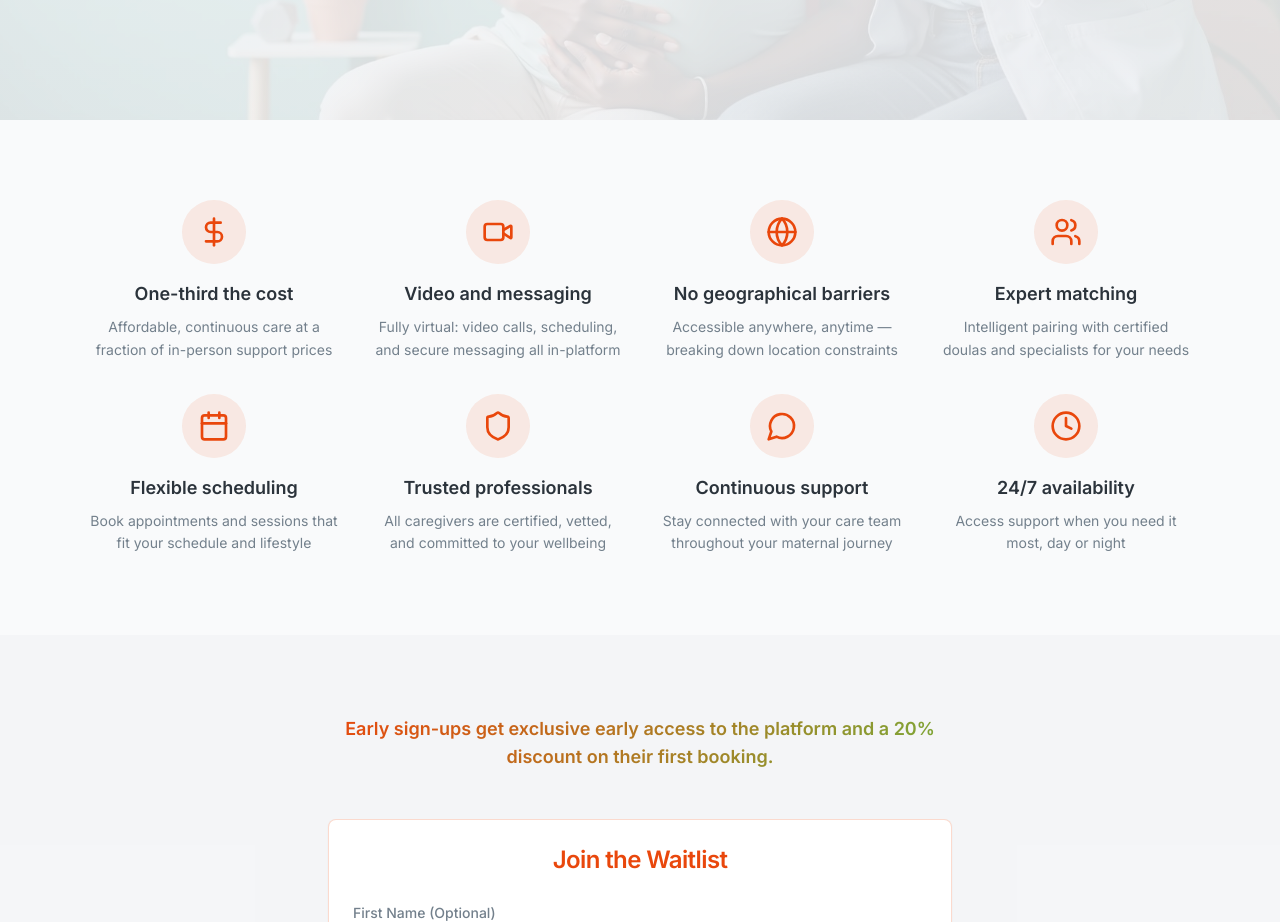
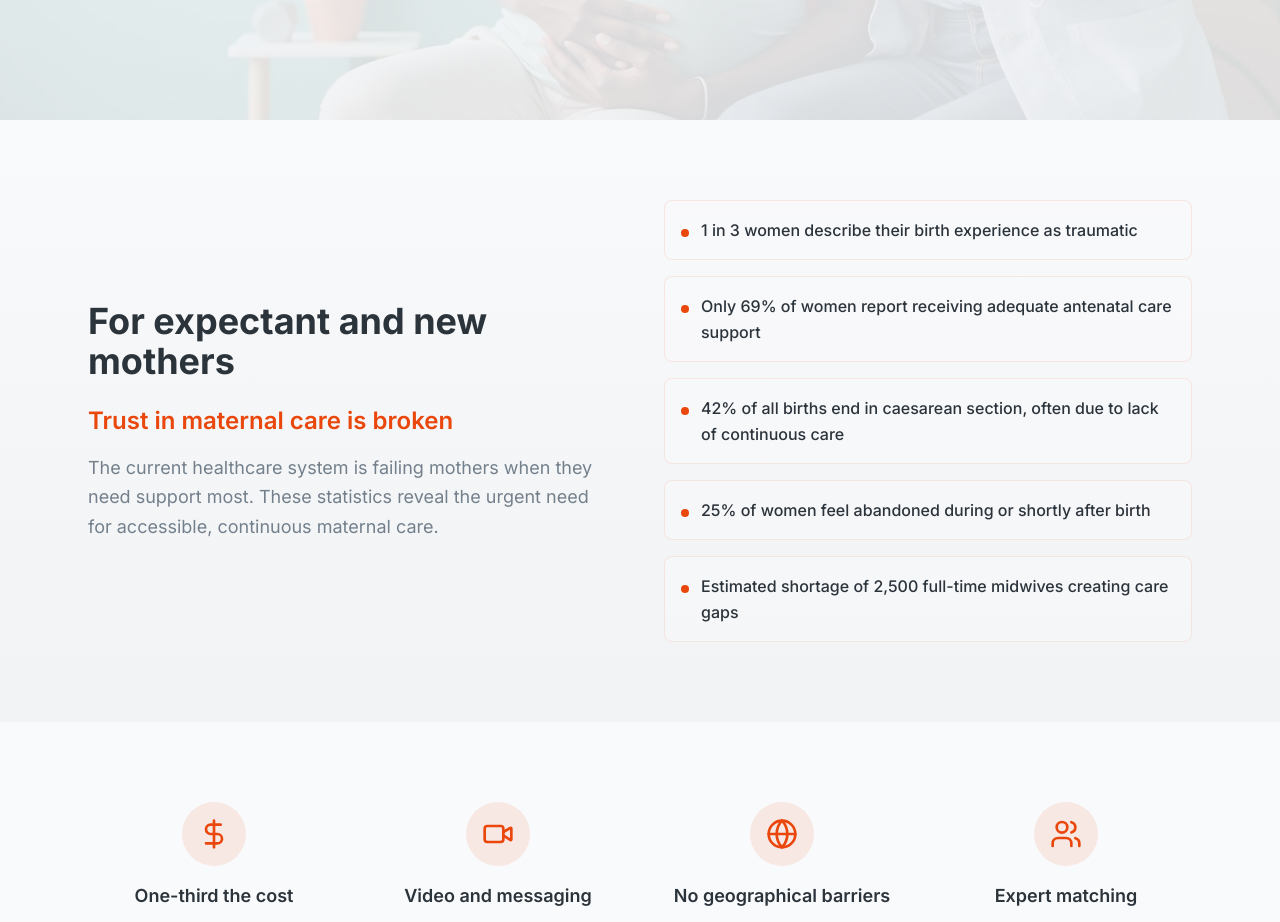
Before and after one commit to BirthRebel/birth-rebel-waitlist, a React (Vite) app: page / in a window 1280 px wide. Shown: the part 680-1602 px from the top of the page. Built offline with nearby package versions, Linux system fonts and the light colour scheme.

Commit message:
Add statistics section
Add a section before the infographic to highlight statistics about the current maternal care landscape, inspired by the provided image.

```diff
--- /dev/null
+++ b/src/components/ProblemStats.tsx
@@ -0,0 +1,44 @@
+export const ProblemStats = () => {
+  const stats = [
+    "1 in 3 women describe their birth experience as traumatic",
+    "Only 69% of women report receiving adequate antenatal care support",
+    "42% of all births end in caesarean section, often due to lack of continuous care",
+    "25% of women feel abandoned during or shortly after birth",
+    "Estimated shortage of 2,500 full-time midwives creating care gaps"
+  ];
+
+  return (
+    <section className="py-20 bg-gradient-soft">
+      <div className="max-w-6xl mx-auto px-6">
+        <div className="grid lg:grid-cols-2 gap-12 items-center">
+          <div>
+            <h2 className="text-3xl md:text-4xl font-bold text-foreground mb-6">
+              For expectant and new mothers
+            </h2>
+            <p className="text-xl md:text-2xl text-primary font-semibold mb-4">
+              Trust in maternal care is broken
+            </p>
+            <p className="text-lg text-muted-foreground leading-relaxed">
+              The current healthcare system is failing mothers when they need support most.
+              These statistics reveal the urgent need for accessible, continuous maternal care.
+            </p>
+          </div>
+
+          <div className="space-y-4">
+            {stats.map((stat, index) => (
+              <div
+                key={index}
+                className="flex items-start gap-3 p-4 bg-background/50 rounded-lg border border-primary/10 hover:border-primary/20 transition-smooth"
+              >
+                <div className="w-2 h-2 rounded-full bg-primary mt-3 flex-shrink-0"></div>
+                <p className="text-foreground font-medium leading-relaxed">
+                  {stat}
+                </p>
+              </div>
+            ))}
+          </div>
+        </div>
+      </div>
+    </section>
+  );
+};
--- a/src/pages/Index.tsx
+++ b/src/pages/Index.tsx
@@ -1,5 +1,6 @@
 import { useRef } from "react";
 import { HeroSection } from "@/components/HeroSection";
+import { ProblemStats } from "@/components/ProblemStats";
 import { ValueProposition } from "@/components/ValueProposition";
 import { WaitlistForm } from "@/components/WaitlistForm";
 import { Footer } from "@/components/Footer";
@@ -14,6 +15,7 @@ const Index = () => {
   return (
     <div className="min-h-screen">
       <HeroSection onJoinWaitlist={scrollToWaitlist} />
+      <ProblemStats />
       <ValueProposition />
       <div ref={waitlistRef}>
         <WaitlistForm />
```
